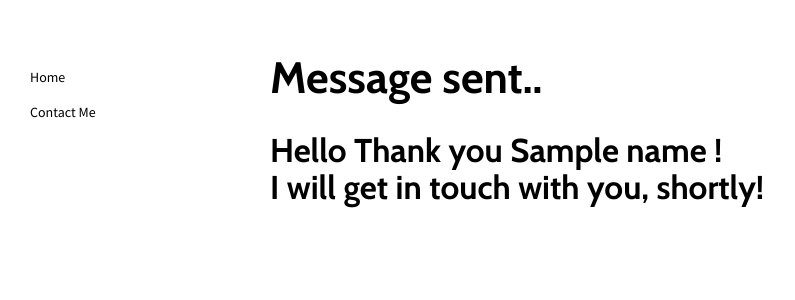
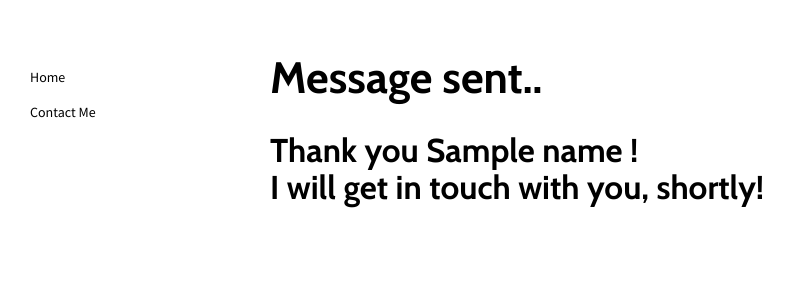
Before and after one commit to diluviswanath1980/my_website, a Flask app: template templates/thankyou.html in a window 1280 px wide. Shown: the top 300 px of the page, without its empty margins (0-795 px from the left). Run offline with Flask 2, Linux system fonts and the light colour scheme; the template is opened without the code that fills it: most values are stand-ins (such as "Sample title", 1, 10 or a date in 2020).

Commit message:
Thankyou page hello removed

```diff
--- a/templates/thankyou.html
+++ b/templates/thankyou.html
@@ -85,7 +85,7 @@
       <h1>Message sent..</h1>
          </div>
     <div class="section-container-spacer">
-       <h2>Hello Thank you {{name}} !<br> I will get in touch with you, shortly! </h2>
+       <h2>Thank you {{name}} !<br> I will get in touch with you, shortly! </h2>
     </div>
   </div>
 </div>
```
